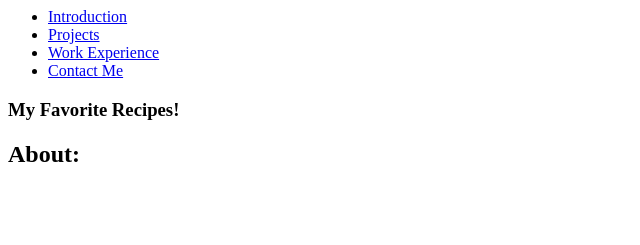
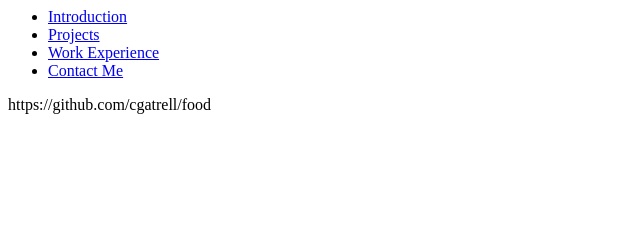
Before and after one commit to cgatrell/food, a plain HTML site: page index.html in a window 1280 px wide. Shown: the whole page, without its empty margins (0-640 px from the left). Drawn offline with Linux system fonts and the light colour scheme.

```diff
--- a/index.html
+++ b/index.html
@@ -12,29 +12,12 @@
 			<li class="listElements"><a href="workExperience.html">Work Experience</a></li>
 			<li class="listElements"><a href="contact.html">Contact Me</a></li>
 		</ul>
-		<section>
-			<aside>
-				<h1>
-					My Favorite Recipes!<br>
-				</h1>
 
-				<h2>
 
-					About:
-				</h2>
-			</aside>
 
-			<article>
-				<p class ="about">
-					<h2 class ="about">
-						<img src="" /> <br>
-						<br>
-						<br>
-					</h2>
-				</p>
-			</article>
-
-		</section>
 	</body>
 
+	<footer>
+		https://github.com/cgatrell/food
+	</footer>
 </html>
```
